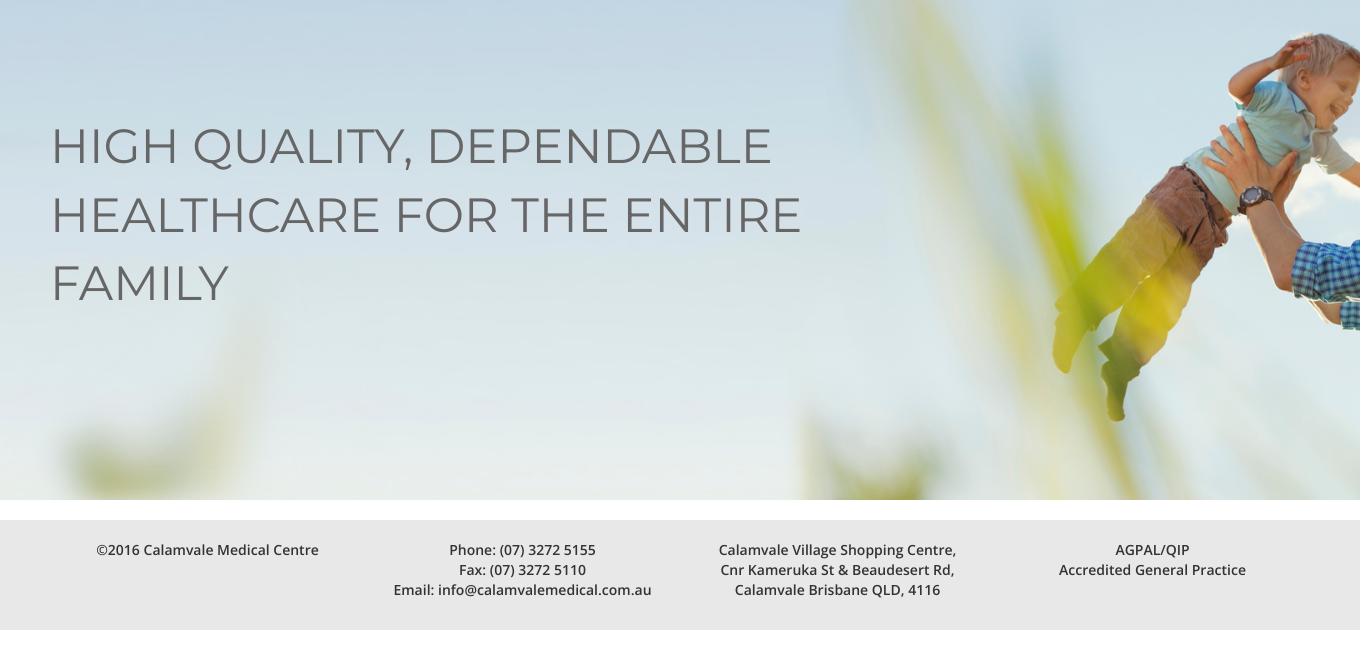
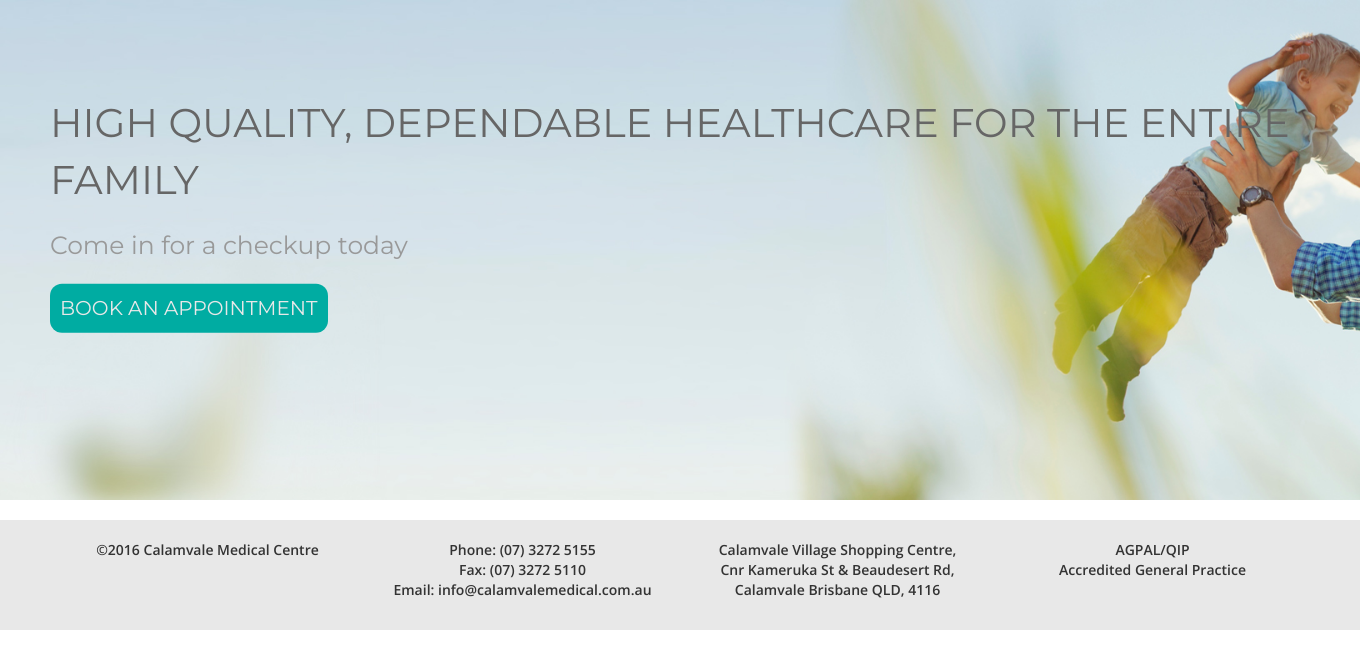
Before and after one commit to MatekDesign/CalamvaleMedical, a PHP site: page / in a window 1360 px wide; the page is wider, and only the part inside the window is pictured. Shown: the top 669 px of that part. Run offline with PHP 8.4, Linux system fonts and the light colour scheme.

```diff
--- a/index.html
+++ b/index.html
@@ -24,7 +24,11 @@
     <body>
         <div class="header">
             <div class="header-vertical-align">
-                <span>HIGH QUALITY, DEPENDABLE HEALTHCARE FOR THE ENTIRE FAMILY</span>
+                <span class="header-title">HIGH QUALITY, DEPENDABLE HEALTHCARE FOR THE ENTIRE FAMILY</span>
+                <span class="header-sub-title">Come in for a checkup today</span>
+                <form>
+                    <button class="header-button" type="submit">BOOK AN APPOINTMENT</button>
+                </form>
             </div>
         </div>
         <br>
--- a/resources/header.css
+++ b/resources/header.css
@@ -2,12 +2,11 @@
     background-image: url("img/banner.jpeg");
     background-size: cover;
     position: center;
-    color: #666666;
     height: 500px;
     background-repeat: none;
     background-position: fixed;
     font-family: 'Montserrat';
-    font-size: 6vh;
+    font-size: 40px;
 }
 .header-vertical-align {
     position: relative;
@@ -18,10 +17,39 @@
     margin-left: 50px;
     margin-right: 50px;
     display: block;
-    width: 900px;
+    width: 800px;
 }
-@media only screen and (max-width: 500px) {
+.header-title {
+    font-family: 'Montserrat';
+    font-size: 40px;
+    color: #666666;
+}
+.header-sub-title {
+    color: #999999;
+    font-family: 'Montserrat';
+    font-size: 25px;
+    margin-top: 20px;
+}
+@media only screen and (min-width: 500px) {
     .header-vertical-align span {
         width: 100%;
     }
 }
+.header-button {
+    padding: 10px 10px 10px 10px;
+    margin-left: 50px;
+    margin-top: 20px;
+    border: 0;
+    border-radius: 12px;
+    background: #00aca2;
+    font-family: inherit;
+    color: #e8e8e8;
+    font-size: 20px;
+    cursor: pointer;
+    text-align: left;
+    display: block;
+}
+.header-button::-moz-focus-inner{
+    padding: 0;
+    border: 0;
+}
```
